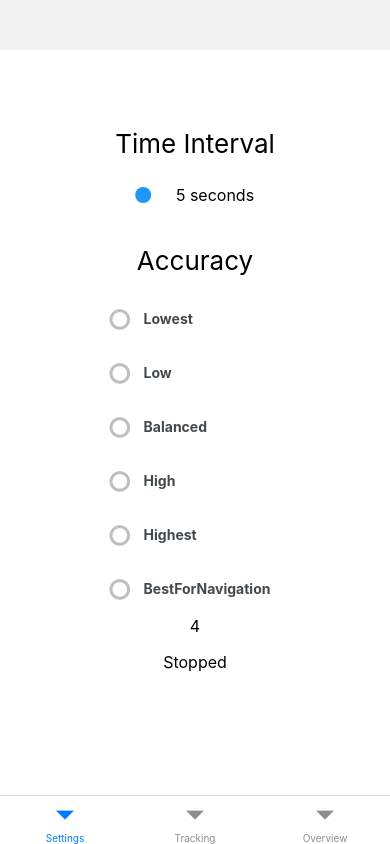
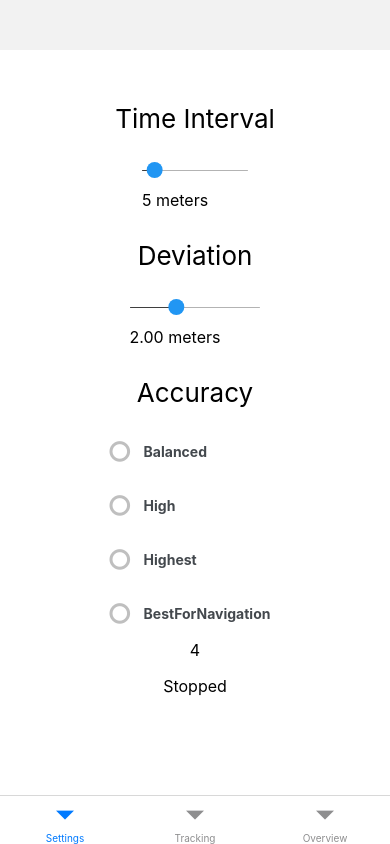
Before and after one commit to pavelchlebek/sport-tracker, a React Native app: screen /Settings in a window 390 px wide. Built offline with nearby package versions, Linux system fonts and the light colour scheme; what expo-task-manager would draw is missing.

Commit message:
Add ActivityData to ActivityOverviewScreen.tsx, deviation slider + extending LocatinContext

```diff
--- a/src/components/ActivityData.tsx
+++ b/src/components/ActivityData.tsx
@@ -12,7 +12,7 @@ type TProps = {
   distance: number
   time: number
   positions: number
-  altitude: number | null
+  altitude?: number | null
 }
 
 export const MILLISECONDS_IN_SECOND = 1000
@@ -50,11 +50,13 @@ export const ActivityData: React.FC<TProps> = ({
       <DisplayDataRow label="Time" value={displayTime(time)} />
       <DisplayDataRow label="Average Speed" value={averageSpeed.toFixed(2)} unit="km/h" />
 
-      <DisplayDataRow
-        label="Altitude"
-        value={altitude ? Math.floor(altitude) : null}
-        unit="MAMSL"
-      />
+      {altitude && (
+        <DisplayDataRow
+          label="Altitude"
+          value={altitude ? Math.floor(altitude) : null}
+          unit="MAMSL"
+        />
+      )}
       <DisplayDataRow label="Positions Count" value={positions} />
     </View>
   )
--- a/src/screens/ActivityOverviewScreen.tsx
+++ b/src/screens/ActivityOverviewScreen.tsx
@@ -12,12 +12,18 @@ import {
 
 import AsyncStorage from '@react-native-async-storage/async-storage';
 
+import { ActivityData } from '../components/ActivityData';
 import {
+  marginLarge,
   marginMedium,
   marginSmall,
   marginXL,
   textMedium,
 } from '../themes/theme';
+import {
+  getActivityTotalTime,
+  getAverageSpeed,
+} from '../utils/helpers';
 import { DEG_DELTA_TO_METERS_DELTA } from './TrackingScreen';
 
 type TProps = {
@@ -72,12 +78,26 @@ export const ActivityOverviewScreen: React.FC<TProps> = () => {
 
   const activityDetail = (
     <View style={{ flex: 1, alignItems: "center", justifyContent: "center" }}>
-      <View>
+      {/* <View>
         <Text style={styles.data}>{`Distance: ${
           currentActivity?.distance! * DEG_DELTA_TO_METERS_DELTA
         }`}</Text>
         <Text style={styles.data}>{`Date: ${currentActivity?.date}`}</Text>
-      </View>
+      </View> */}
+      {currentActivity && (
+        <View style={styles.activityData}>
+          <ActivityData
+            // altitude={currentActivity.positions[currentActivity.positions.length - 1].coords.altitude}
+            averageSpeed={getAverageSpeed(
+              currentActivity.positions,
+              currentActivity.distance * DEG_DELTA_TO_METERS_DELTA
+            )}
+            distance={currentActivity.distance * DEG_DELTA_TO_METERS_DELTA}
+            positions={currentActivity.positions.length}
+            time={getActivityTotalTime(currentActivity.positions)}
+          />
+        </View>
+      )}
       <Button title="Back to list" onPress={() => setCurrentActivity(undefined)} />
     </View>
   )
@@ -92,6 +112,11 @@ const styles = StyleSheet.create({
     justifyContent: "space-between",
     marginTop: marginXL,
   },
+  activityData: {
+    marginBottom: marginLarge,
+    width: "100%",
+    alignItems: "center",
+  },
   listItem: {
     fontSize: textMedium,
     marginBottom: marginMedium,
--- a/src/screens/SettingsScreen.tsx
+++ b/src/screens/SettingsScreen.tsx
@@ -27,14 +27,28 @@ type TProps = {
   children?: never
 }
 
+// time interval constants
 const MINIMUM_TIME_INTERVAL = 2
 const MAXIMUM_TIME_INTERVAL = 60
 const TIME_INTERVAL_STEP = 1
 
+// deviation constants
+const MINIMUM_DEVIATION = 0
+const MAXIMUM_DEVIATION = 6
+const DEVIATION_INTERVAL_STEP = 0.1
+
 export const SettingsScreen: React.FC<TProps> = () => {
   // ----------- LocationContext stuff -------------------------------------
 
-  const { accuracy, setAccuracy, setTimeInterval, timeInterval, tracking } = useLocationContext()
+  const {
+    accuracy,
+    setAccuracy,
+    setTimeInterval,
+    timeInterval,
+    tracking,
+    deviation,
+    setDeviation,
+  } = useLocationContext()
 
   // -----------------------------------------------------------------------
 
@@ -54,17 +68,25 @@ export const SettingsScreen: React.FC<TProps> = () => {
     setTimeInterval(timeInterval)
   }
 
+  const handleDeviation = (deviation: number) => {
+    if (tracking) {
+      showWarning("Warning", "You cannot change settings while location service is running")
+      return
+    }
+    setDeviation(deviation)
+  }
+
   const checkBoxes: React.ComponentProps<typeof AppCheckbox>[] = [
-    {
-      checked: accuracy === LocationAccuracy["Lowest"] ? true : false,
-      onPress: () => handleAccuracy(LocationAccuracy["Lowest"]),
-      title: "Lowest",
-    },
-    {
-      checked: accuracy === LocationAccuracy["Low"] ? true : false,
-      onPress: () => handleAccuracy(LocationAccuracy["Low"]),
-      title: "Low",
-    },
+    // {
+    //   checked: accuracy === LocationAccuracy["Lowest"] ? true : false,
+    //   onPress: () => handleAccuracy(LocationAccuracy["Lowest"]),
+    //   title: "Lowest",
+    // },
+    // {
+    //   checked: accuracy === LocationAccuracy["Low"] ? true : false,
+    //   onPress: () => handleAccuracy(LocationAccuracy["Low"]),
+    //   title: "Low",
+    // },
     {
       checked: accuracy === LocationAccuracy["Balanced"] ? true : false,
       onPress: () => handleAccuracy(LocationAccuracy["Balanced"]),
@@ -92,7 +114,7 @@ export const SettingsScreen: React.FC<TProps> = () => {
       <View style={styles.timeInterval}>
         <Text style={styles.label}>Time Interval</Text>
         <View style={styles.timeIntervalControls}>
-          <View style={styles.slider}>
+          <View style={styles.timeIntervalSlider}>
             <Slider
               value={timeInterval}
               onValueChange={handleTimeInterval}
@@ -103,8 +125,26 @@ export const SettingsScreen: React.FC<TProps> = () => {
               trackStyle={styles.track}
               thumbStyle={styles.thumb}
             />
+            <Text style={styles.timeIntervalValue}>{`${timeInterval} meters`}</Text>
           </View>
-          <Text style={styles.timeIntervalValue}>{`${timeInterval} seconds`}</Text>
+        </View>
+      </View>
+      <View style={styles.timeInterval}>
+        <Text style={styles.label}>Deviation</Text>
+        <View style={styles.timeIntervalControls}>
+          <View style={styles.timeIntervalSlider}>
+            <Slider
+              value={deviation}
+              onValueChange={handleDeviation}
+              minimumValue={MINIMUM_DEVIATION}
+              maximumValue={MAXIMUM_DEVIATION}
+              step={DEVIATION_INTERVAL_STEP}
+              allowTouchTrack
+              trackStyle={styles.track}
+              thumbStyle={styles.thumb}
+            />
+            <Text style={styles.timeIntervalValue}>{`${deviation.toFixed(2)} meters`}</Text>
+          </View>
         </View>
       </View>
       <View style={styles.accuracy}>
@@ -150,7 +190,11 @@ const styles = StyleSheet.create({
     justifyContent: "space-between",
     alignItems: "center",
   },
-  slider: {
+  timeIntervalSlider: {
+    marginHorizontal: marginLarge,
+    flex: 1,
+  },
+  distanceDeviationSlider: {
     marginHorizontal: marginLarge,
     flex: 1,
   },
--- a/src/screens/TrackingScreen.tsx
+++ b/src/screens/TrackingScreen.tsx
@@ -61,7 +61,7 @@ export const TrackingScreen: React.FC<TProps> = () => {
 
   //----------- LocationContext stuff -------------------------------------
 
-  const { accuracy, timeInterval, tracking, setTracking } = useLocationContext()
+  const { accuracy, timeInterval, tracking, setTracking, deviation } = useLocationContext()
 
   // ----------------------------------------------------------------------
 
@@ -77,7 +77,9 @@ export const TrackingScreen: React.FC<TProps> = () => {
     if (positions.length > 1) {
       setDistance((prev) => {
         return (
-          prev + calculateDistance(positions[positions.length - 2], positions[positions.length - 1])
+          prev +
+          calculateDistance(positions[positions.length - 2], positions[positions.length - 1]) -
+          deviation / DEG_DELTA_TO_METERS_DELTA
         )
       })
     }
@@ -220,7 +222,9 @@ export const TrackingScreen: React.FC<TProps> = () => {
         </View>
       )}
       <View>
-        <Text>{`Tracking: ${tracking} Accuracy: ${accuracy} TimeInterval: ${timeInterval}`}</Text>
+        <Text>{`Tracking: ${tracking} Accuracy: ${accuracy} TimeInterval: ${timeInterval} Deviation: ${deviation.toFixed(
+          2
+        )}`}</Text>
       </View>
     </View>
   )
--- a/src/store/LocationContext.tsx
+++ b/src/store/LocationContext.tsx
@@ -4,20 +4,24 @@ import { LocationAccuracy } from 'expo-location';
 
 type TLocationContextObject = {
   timeInterval: number
+  deviation: number
   accuracy: LocationAccuracy
   tracking: boolean
   setTimeInterval: (interval: number) => void
   setAccuracy: (accuracy: LocationAccuracy) => void
   setTracking: (tracking: boolean) => void
+  setDeviation: (deviation: number) => void
 }
 
 const LocationContext = React.createContext<TLocationContextObject>({
   timeInterval: 5,
   accuracy: 4,
   tracking: false,
+  deviation: 2,
   setTimeInterval: () => {},
   setAccuracy: () => {},
   setTracking: () => {},
+  setDeviation: () => {},
 })
 
 export const useLocationContext = () => {
@@ -28,14 +32,17 @@ export const LocationContextProvider: React.FC = ({ children }) => {
   const [timeInterval, setTimeInterval] = React.useState(5)
   const [accuracy, setAccuracy] = React.useState(4)
   const [tracking, setTracking] = React.useState(false)
+  const [deviation, setDeviation] = React.useState(2)
 
   const contextValue: TLocationContextObject = {
     timeInterval: timeInterval,
     accuracy: accuracy,
     tracking: tracking,
+    deviation: deviation,
     setTimeInterval: (interval) => setTimeInterval(interval),
     setAccuracy: (accuracy) => setAccuracy(accuracy),
     setTracking: (tracking) => setTracking(tracking),
+    setDeviation: (deviation) => setDeviation(deviation),
   }
 
   return <LocationContext.Provider value={contextValue}>{children}</LocationContext.Provider>
--- a/src/utils/helpers.ts
+++ b/src/utils/helpers.ts
@@ -1,7 +1,9 @@
 import { LocationObject } from 'expo-location';
 import { Alert } from 'react-native';
 
-import { MILLISECONDS_IN_SECOND } from '../screens/TrackingScreen';
+import { MILLISECONDS_IN_SECOND } from '../components/ActivityData';
+
+// import { MILLISECONDS_IN_SECOND } from '../screens/TrackingScreen';
 
 export const METERS_PER_SECOND_TO_KILOMETERS_PER_HOUR = 3.6
 
```
